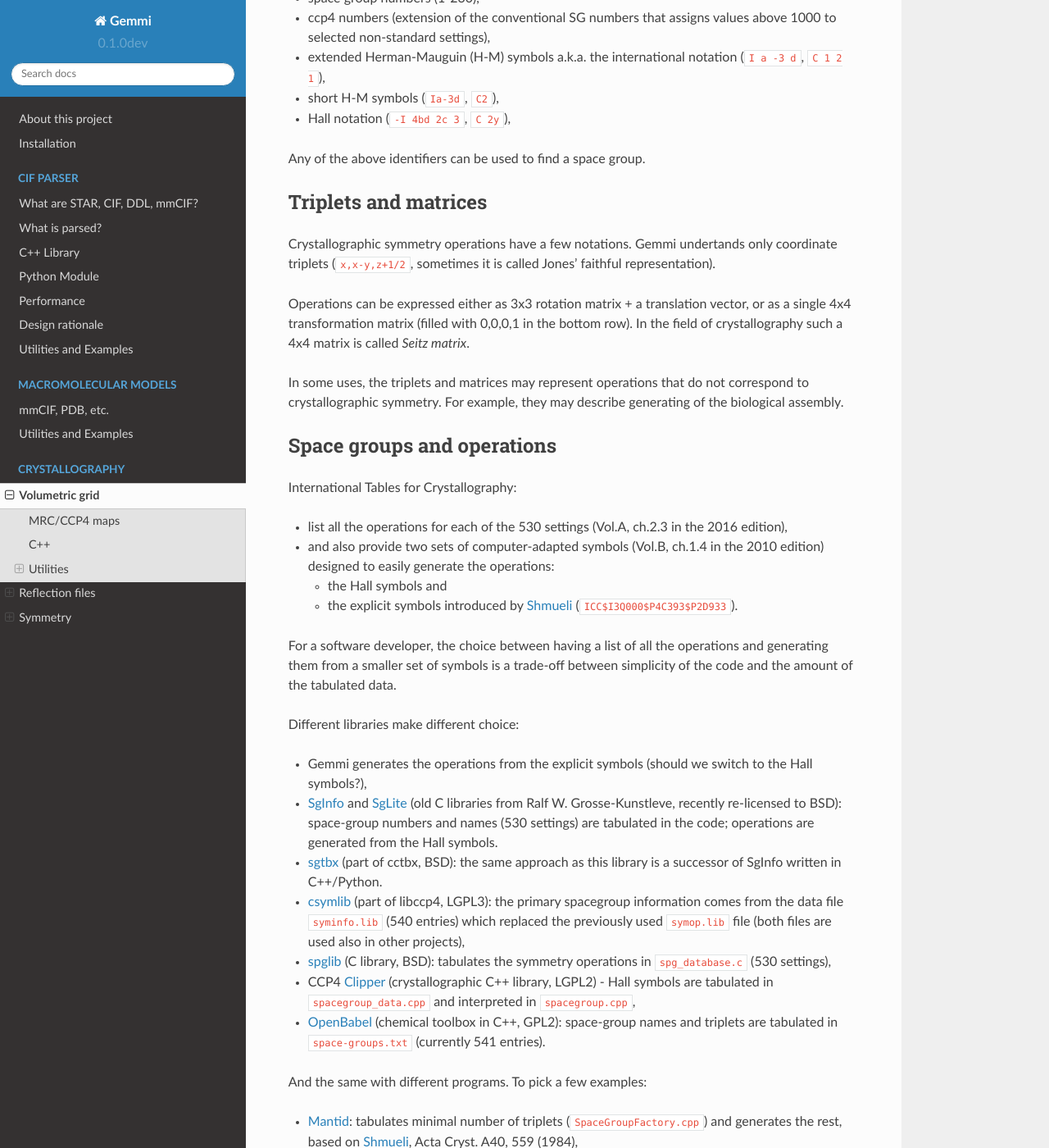
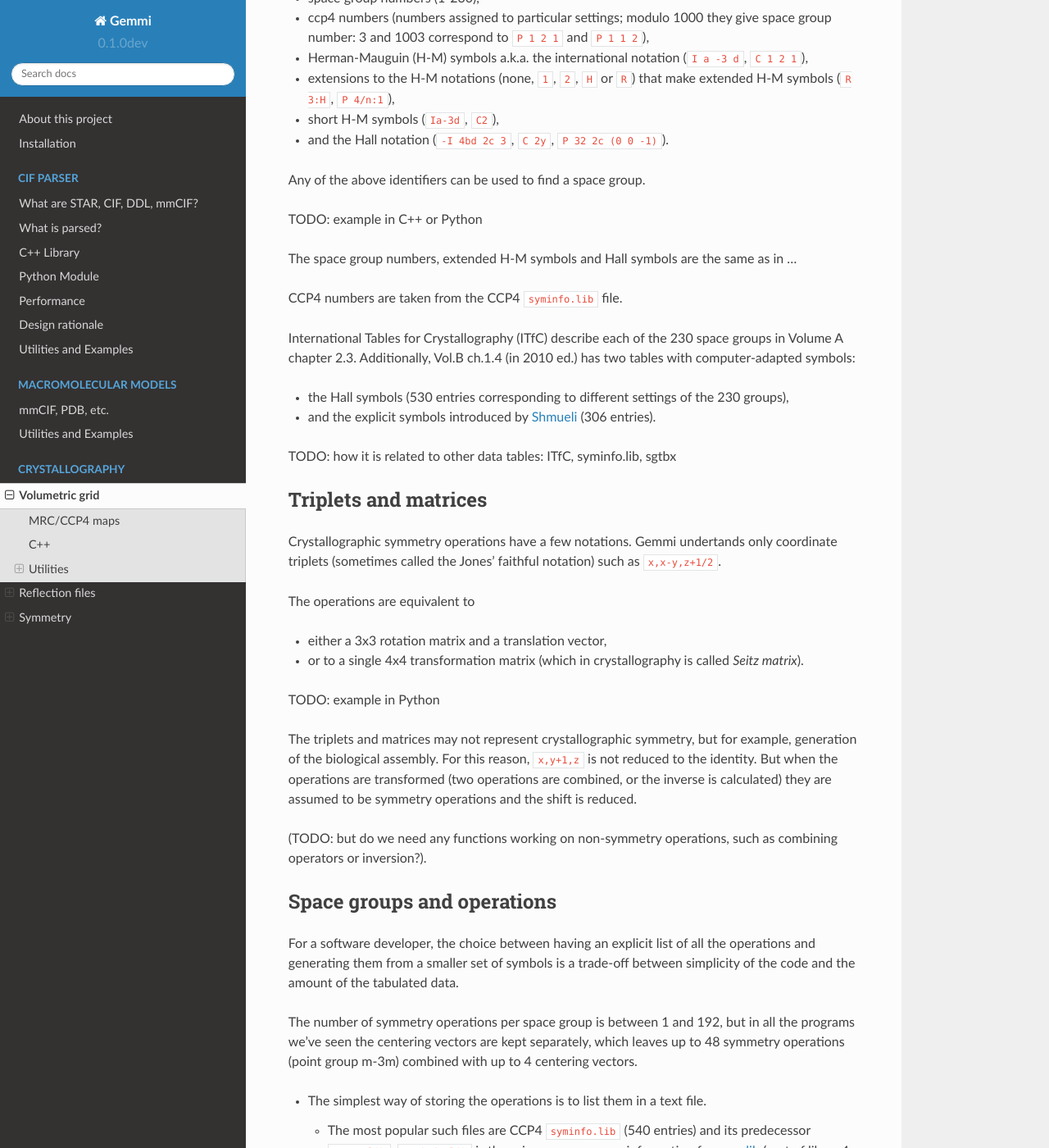
Before and after one commit to project-gemmi/gemmi, a Sphinx documentation site: the page built from docs/xtal.rst, in a window 1280 px wide and 1400 px high, scrolled down 1517 px. Shown: the whole window at 82% size. Built offline with Sphinx 7.4.7 and the Read the Docs theme 2.0.0, drawn with Linux system fonts in a browser that asks for light colours; some of the changed text lies outside the part shown.

Commit message:
updating docs

```diff
--- a/docs/xtal.rst
+++ b/docs/xtal.rst
@@ -69,90 +69,121 @@
 including the following informations:
 
 * space group numbers (1-230),
-* ccp4 numbers (extension of the conventional SG numbers that
-  assigns values above 1000 to selected non-standard settings),
-* extended Herman-Mauguin (H-M) symbols a.k.a. the international notation
+* ccp4 numbers (numbers assigned to particular settings; modulo 1000
+  they give space group number: 3 and 1003 correspond to
+  ``P 1 2 1`` and ``P 1 1 2``),
+* Herman-Mauguin (H-M) symbols a.k.a. the international notation
   (``I a -3 d``, ``C 1 2 1``),
+* extensions to the H-M notations (none, ``1``, ``2``, ``H`` or ``R``)
+  that make extended H-M symbols (``R 3:H``, ``P 4/n:1``),
 * short H-M symbols (``Ia-3d``, ``C2``),
-* Hall notation (``-I 4bd 2c 3``, ``C 2y``),
+* and the Hall notation (``-I 4bd 2c 3``, ``C 2y``, ``P 32 2c (0 0 -1)``).
 
 Any of the above identifiers can be used to find a space group.
+
+TODO: example in C++ or Python
+
+The space group numbers, extended H-M symbols and Hall symbols are the
+same as in ...
+
+CCP4 numbers are taken from the CCP4 :file:`syminfo.lib` file.
+
+International Tables for Crystallography (ITfC) describe
+each of the 230 space groups in Volume A chapter 2.3.
+Additionally, Vol.B ch.1.4 (in 2010 ed.) has two tables with computer-adapted
+symbols:
+
+* the Hall symbols (530 entries corresponding to different settings of
+  the 230 groups),
+* and the explicit symbols introduced by Shmueli_ (306 entries).
+
+TODO: how it is related to other data tables: ITfC, syminfo.lib, sgtbx
 
 Triplets and matrices
 =====================
 
 Crystallographic symmetry operations have a few notations.
-Gemmi undertands only coordinate triplets (``x,x-y,z+1/2``, sometimes
-it is called Jones' faithful representation).
+Gemmi undertands only coordinate triplets (sometimes called
+the Jones' faithful notation) such as ``x,x-y,z+1/2``.
 
-Operations can be expressed either as 3x3 rotation matrix + a translation
-vector, or as a single 4x4 transformation matrix (filled with 0,0,0,1 in the
-bottom row). In the field of crystallography such a 4x4 matrix is called
-*Seitz matrix*.
+The operations are equivalent to
 
-In some uses, the triplets and matrices may represent operations that
-do not correspond to crystallographic symmetry. For example, they may
-describe generating of the biological assembly.
+* either a 3x3 rotation matrix and a translation
+  vector,
+* or to a single 4x4 transformation matrix (which in crystallography
+  is called *Seitz matrix*).
+
+TODO: example in Python
+
+The triplets and matrices may not represent crystallographic symmetry,
+but for example, generation of the biological assembly.
+For this reason, ``x,y+1,z`` is not reduced to the identity.
+But when the operations are transformed (two operations are combined,
+or the inverse is calculated) they are assumed to be symmetry operations
+and the shift is reduced.
+
+(TODO: but do we need any functions working on non-symmetry operations,
+such as combining operators or inversion?).
 
 Space groups and operations
 ===========================
 
-International Tables for Crystallography:
+For a software developer, the choice between having an explicit list of all
+the operations and generating them from a smaller set of symbols is a
+trade-off between simplicity of the code and the amount of the tabulated data.
 
-* list all the operations for each of the 530 settings
-  (Vol.A, ch.2.3 in the 2016 edition),
-* and also provide two sets of computer-adapted symbols
-  (Vol.B, ch.1.4 in the 2010 edition)
-  designed to easily generate the operations:
+The number of symmetry operations per space group is between 1 and 192,
+but in all the programs we've seen the centering vectors are kept separately,
+which leaves up to 48 symmetry operations (point group m-3m)
+combined with up to 4 centering vectors.
 
-  * the Hall symbols and
-  * the explicit symbols introduced by Shmueli_ (``ICC$I3Q000$P4C393$P2D933``).
+* The simplest way of storing the operations is to list them in a text file.
 
-For a software developer, the choice between having a list of all the
-operations and generating them from a smaller set of symbols
-is a trade-off between simplicity of the code
-and the amount of the tabulated data.
+  * The most popular such files are CCP4 :file:`syminfo.lib` (540 entries)
+    and its predecessor :file:`symop.lib`. :file:`syminfo.lib` is the primary
+    spacegroup information for csymlib_ (part of libccp4, LGPL3)
+    and a few other projects.
+  * The same approach is used by OpenBabel_ (chemical toolbox in C++, GPL2):
+    space-group names and triplets are tabulated in :file:`space-groups.txt`
+    (currently 541 entries).
 
-Different libraries make different choice:
+* The operations can be as well tabulated in the code.
+  This approach is used (with one or two layers of indirection to reduce
+  the data size) by spglib_ (C library, BSD) and NGL_.
 
-* Gemmi generates the operations from the explicit symbols
-  (should we switch to the Hall symbols?),
+* The inversion center (if applicable) can be kept separately,
+  to reduce the maximum number of stored operations to 24+1.
+  This is how the symmetry data is encoded in Fityk_.
 
-* SgInfo_ and SgLite_ (old C libraries from Ralf W. Grosse-Kunstleve,
-  recently re-licensed to BSD):
-  space-group numbers and names (530 settings) are tabulated in the code;
-  operations are generated from the Hall symbols.
+* All the operations can be generated from only up-to-3 operations
+  (+inversion), at the expense of more complex code.
+  This approach is used in Mantid_ (triplets are tabulated in
+  :file:`SpaceGroupFactory.cpp`, although the code contains up to 5
+  generators per spacegroup).
 
-* sgtbx_ (part of cctbx, BSD): the same approach as this library is
-  a successor of SgInfo written in C++/Python.
+* Finally, one can use one of the two computer-adapted descriptions from ITfC.
+  The so-called explicit notation (``ICC$I3Q000$P4C393$P2D933``) is the
+  longer of the two, but easier to parse by the computer.
+  It is used in the SPGGEN_ program.
 
-* csymlib_ (part of libccp4, LGPL3):
-  the primary spacegroup information comes from the data file
-  :file:`syminfo.lib` (540 entries) which replaced the previously used
-  :file:`symop.lib` file (both files are used also in other projects),
+* The Hall notation (``-I 4bd 2c 3``), first proposed by Sydney R. Hall
+  in 1981, is short (3-16 characters), unambiguous and looks nice.
+  The notation can be interpreted by a few libraries:
 
-* spglib_ (C library, BSD): tabulates the symmetry operations
-  in :file:`spg_database.c` (530 settings),
+  * SgInfo_ and SgLite_ (old C libraries from Ralf W. Grosse-Kunstleve
+    recently re-licensed to BSD),
+  * sgtbx_ (successor of SgInfo written in C++/Python, part of cctbx),
+  * CCP4 Clipper_ (in :file:`spacegroup.cpp`).
 
-* CCP4 Clipper_ (crystallographic C++ library, LGPL2) -
-  Hall symbols are tabulated in :file:`spacegroup_data.cpp` and interpreted
-  in :file:`spacegroup.cpp`,
+  which makes it relatively popular.
+  On the bad side, the conciseness is achieved by complex
+  `rules <http://cci.lbl.gov/sginfo/hall_symbols.html>`_ of interpreting
+  the symbols (including a few auxiliary tables), on the top of complexity
+  needed to generate all operations from the encoded generators.
+  (TODO: note about different versions of the Hall notation)
 
-* OpenBabel_ (chemical toolbox in C++, GPL2):
-  space-group names and triplets are tabulated in :file:`space-groups.txt`
-  (currently 541 entries).
-
-And the same with different programs. To pick a few examples:
-
-* Mantid_: tabulates minimal number of triplets (:file:`SpaceGroupFactory.cpp`)
-  and generates the rest, based on Shmueli_, Acta Cryst. A40, 559 (1984),
-
-* NGL_: data from CCP4 :file:`symop.lib` encoded in
-  :file:`symmetry-constants.js`,
-
-* Fityk_: data generated by sgtbx encoded in :file:`sgtables.c`.
-
-(Hmmm, the data tables tend to differ in some corners.)
+In Gemmi we derive operations from the Hall symbols
+(despite of mixed feelings about the overly implicit notation).
 
 .. _SgInfo: https://github.com/rwgk/sginfo
 .. _SgLite: https://github.com/rwgk/sglite
```
Also changed, not shown: other parts of docs/xtal.rst (+1 -0 lines).
